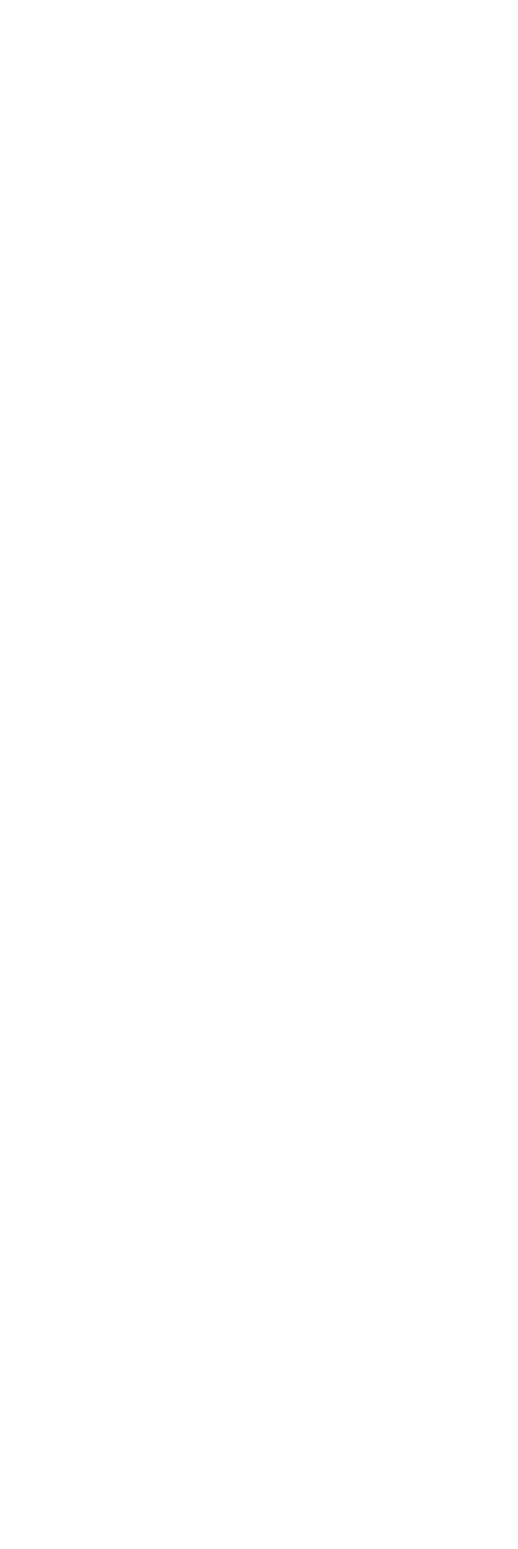
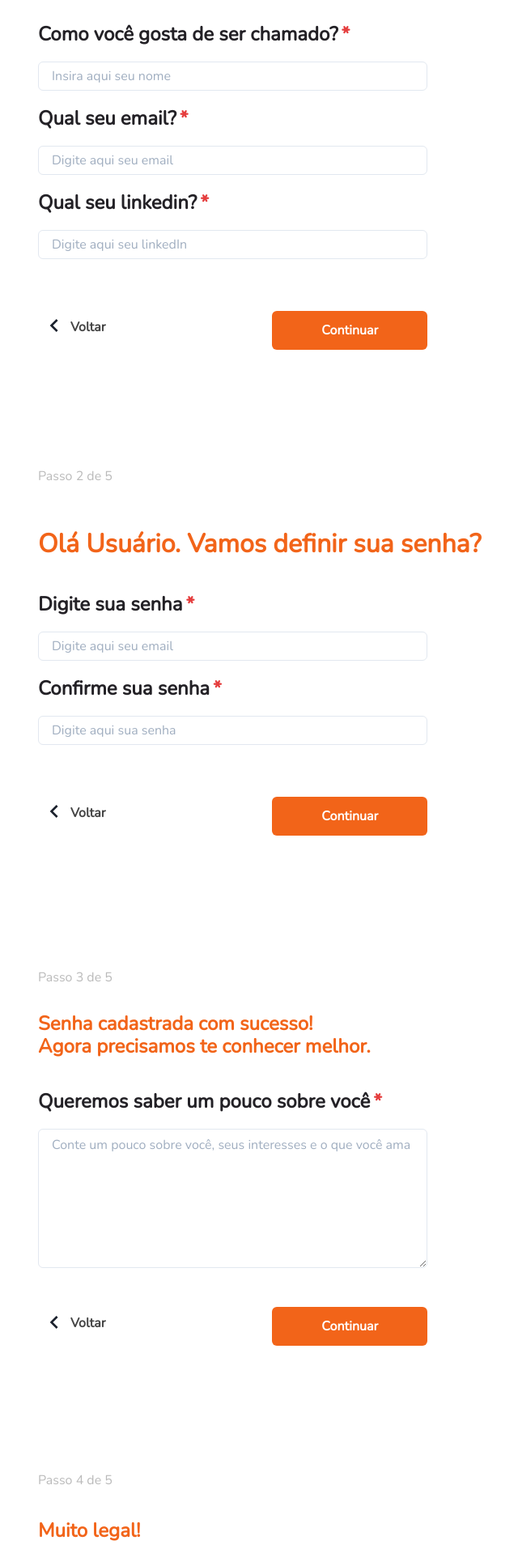
Before and after one commit to drapalskiMario/client-mentoree, a Next.js app: page /signup in a window 1280 px wide. Shown: the part 800-2713 px from the top of the page at 81% size, without its empty margins (81-721 px from the left). Before the commit the page ends 800 px from the top, so only its background shows below. Built offline with nearby package versions, Linux system fonts and the light colour scheme.

Commit message:
ajustments in pages

```diff
--- a/src/components/Signup/Desktop/SignupDesktopPartOne.tsx
+++ b/src/components/Signup/Desktop/SignupDesktopPartOne.tsx
@@ -1,4 +1,14 @@
-import { Text, Box, Link, Input, Flex, IconButton, Button } from '@chakra-ui/react'
+import {
+  Text,
+  Box,
+  Link,
+  Input,
+  Flex,
+  IconButton,
+  Button,
+  FormControl,
+  FormLabel,
+} from '@chakra-ui/react'
 import { ChevronLeftIcon } from '@chakra-ui/icons'
 
 export function SignupDesktopPartOne() {
@@ -9,38 +19,35 @@ export function SignupDesktopPartOne() {
       width="80%"
       margin="0 auto"
     >
-      <Text
-        fontSize="1rem"
-        color="#BABABA"
-        padding="3rem 0"
-      >
+      <Text fontSize="1rem" color="#BABABA" padding="3rem 0">
         Passo 1 de 5
       </Text>
-      <Box>
-        <Text
+      <form action="">
+        <FormControl id="name" isRequired>
+          <FormLabel
             color="#232126"
             fontSize="1.5rem"
             fontWeight="bold"
             paddingBottom=".5rem"
           >
             Como você gosta de ser chamado?
-        </Text>
+          </FormLabel>
           <Input
             placeholder="Insira aqui seu nome"
             height="2.25rem"
             width="47%"
             marginBottom="1rem"
           />
-      </Box>
-      <Box>
-        <Text
+        </FormControl>
+        <FormControl id="email" isRequired>
+          <FormLabel
             color="#232126"
             fontSize="1.5rem"
             fontWeight="bold"
             paddingBottom=".5rem"
           >
             Qual seu email?
-        </Text>
+          </FormLabel>
           <Input
             placeholder="Digite aqui seu email"
             height="2.25rem"
@@ -48,36 +55,34 @@ export function SignupDesktopPartOne() {
             marginBottom="1rem"
             type="email"
           />
-      </Box>
-      <Box>
-        <Text
+        </FormControl>
+        <FormControl id="linkedIn" isRequired>
+          <FormLabel
             color="#232126"
             fontSize="1.5rem"
             fontWeight="bold"
             paddingBottom=".5rem"
           >
             Qual seu linkedin?
-        </Text>
+          </FormLabel>
           <Input
-          placeholder="Digite aqui seu email"
+            placeholder="Digite aqui seu linkedIn"
             height="2.25rem"
             width="47%"
             marginBottom="1rem"
             type="url"
           />
-      </Box>
+        </FormControl>
         <Flex
           width="47%"
           marginBottom="1rem"
           justifyContent="space-between"
           marginTop="2rem"
         >
-       <Flex
-          alignItems="center"
-          >
+          <Flex alignItems="center">
             <IconButton
               aria-label="Voltar"
-            icon={<ChevronLeftIcon/>}
+              icon={<ChevronLeftIcon />}
               height="3rem"
               backgroundColor="#ffffff"
               variant="unstyled"
@@ -92,10 +97,6 @@ export function SignupDesktopPartOne() {
               Voltar
             </Text>
           </Flex>
-        <Link
-          href="./signup-part-two"
-          color="#ffffff"
-        >
           <Button
             width="12rem"
             height="3rem"
@@ -103,15 +104,12 @@ export function SignupDesktopPartOne() {
             backgroundColor="#F26419"
             variant="unstyled"
             marginTop="1rem"
+            type="submit"
           >
-            <Text
-              fontSize="1rem"
-            >
-              Continuar
-            </Text>
+            <Text fontSize="1rem">Continuar</Text>
           </Button>
-        </Link>
         </Flex>
+      </form>
     </Box>
   )
 }
--- a/src/components/Signup/Desktop/SignupDesktopPartThree.tsx
+++ b/src/components/Signup/Desktop/SignupDesktopPartThree.tsx
@@ -1,4 +1,14 @@
-import { Text, Box, Link, Textarea, Flex, IconButton, Button } from '@chakra-ui/react'
+import {
+  Text,
+  Box,
+  Link,
+  Textarea,
+  Flex,
+  IconButton,
+  Button,
+  FormControl,
+  FormLabel,
+} from '@chakra-ui/react'
 import { ChevronLeftIcon } from '@chakra-ui/icons'
 
 export function SignupDesktopPartThree() {
@@ -9,11 +19,7 @@ export function SignupDesktopPartThree() {
       width="80%"
       margin="0 auto"
     >
-      <Text
-        fontSize="1rem"
-        color="#BABABA"
-        padding="2.7rem 0"
-      >
+      <Text fontSize="1rem" color="#BABABA" padding="2.7rem 0">
         Passo 3 de 5
       </Text>
       <Text
@@ -33,15 +39,16 @@ export function SignupDesktopPartThree() {
       >
         Agora precisamos te conhecer melhor.
       </Text>
-      <Box>
-        <Text
+      <form action="">
+        <FormControl id="about" isRequired>
+          <FormLabel
             color="#232126"
             fontSize="1.5rem"
             fontWeight="bold"
             paddingBottom=".5rem"
           >
             Queremos saber um pouco sobre você
-        </Text>
+          </FormLabel>
           <Textarea
             color="#8B8B8C"
             fontSize="1rem"
@@ -49,30 +56,23 @@ export function SignupDesktopPartThree() {
             placeholder="Conte um pouco sobre você, seus interesses e o que você ama"
             width="47%"
             rows={7}
-        >
-        </Textarea>
-      </Box>
+          ></Textarea>
+        </FormControl>
         <Flex
           width="47%"
           marginBottom="1rem"
           justifyContent="space-between"
           marginTop="2rem"
         >
-       <Flex
-          alignItems="center"
-          >
-          <Link
-            href="./signup-part-two"
-          >
+          <Flex alignItems="center">
               <IconButton
                 aria-label="Voltar"
-              icon={<ChevronLeftIcon/>}
+                icon={<ChevronLeftIcon />}
                 height="3rem"
                 backgroundColor="#ffffff"
                 variant="unstyled"
                 fontSize="2rem"
               />
-          </Link>
             <Text
               fontSize="1rem"
               color="#444444"
@@ -82,10 +82,6 @@ export function SignupDesktopPartThree() {
               Voltar
             </Text>
           </Flex>
-        <Link
-          href="./signup-part-four"
-          color="#ffffff"
-        >
             <Button
               width="12rem"
               height="3rem"
@@ -93,15 +89,12 @@ export function SignupDesktopPartThree() {
               backgroundColor="#F26419"
               variant="unstyled"
               marginTop="1rem"
+              type="submit"
             >
-            <Text
-              fontSize="1rem"
-            >
-              Continuar
-            </Text>
+              <Text fontSize="1rem">Continuar</Text>
             </Button>
-        </Link>
         </Flex>
+      </form>
     </Box>
   )
 }
--- a/src/components/Signup/Desktop/SignupDesktopPartTwo.tsx
+++ b/src/components/Signup/Desktop/SignupDesktopPartTwo.tsx
@@ -1,4 +1,14 @@
-import { Text, Box, Link, Input, Flex, IconButton, Button } from '@chakra-ui/react'
+import {
+  Text,
+  Box,
+  Link,
+  Input,
+  Flex,
+  IconButton,
+  Button,
+  FormControl,
+  FormLabel,
+} from '@chakra-ui/react'
 import { ChevronLeftIcon } from '@chakra-ui/icons'
 
 export function SignupDesktopPartTwo() {
@@ -9,11 +19,7 @@ export function SignupDesktopPartTwo() {
       width="80%"
       margin="0 auto"
     >
-      <Text
-        fontSize="1rem"
-        color="#BABABA"
-        padding="3rem 0"
-      >
+      <Text fontSize="1rem" color="#BABABA" padding="3rem 0">
         Passo 2 de 5
       </Text>
       <Text
@@ -24,15 +30,16 @@ export function SignupDesktopPartTwo() {
       >
         Olá Usuário. Vamos definir sua senha?
       </Text>
-      <Box>
-        <Text
+      <form action="">
+        <FormControl id="password" isRequired>
+          <FormLabel
             color="#232126"
             fontSize="1.5rem"
             fontWeight="bold"
             paddingBottom=".5rem"
           >
             Digite sua senha
-        </Text>
+          </FormLabel>
           <Input
             placeholder="Digite aqui seu email"
             height="2.25rem"
@@ -40,45 +47,39 @@ export function SignupDesktopPartTwo() {
             marginBottom="1rem"
             type="password"
           />
-      </Box>
-      <Box>
-        <Text
+        </FormControl>
+        <FormControl id="confirmationPassword" isRequired>
+          <FormLabel
             color="#232126"
             fontSize="1.5rem"
             fontWeight="bold"
             paddingBottom=".5rem"
           >
             Confirme sua senha
-        </Text>
+          </FormLabel>
           <Input
-          placeholder="Digite aqui seu email"
+            placeholder="Digite aqui sua senha"
             height="2.25rem"
             width="47%"
             marginBottom="1rem"
             type="password"
           />
-      </Box>
+        </FormControl>
         <Flex
           width="47%"
           marginBottom="1rem"
           justifyContent="space-between"
           marginTop="2rem"
         >
-       <Flex
-          alignItems="center"
-          >
-          <Link
-            href="./signup-part-one"
-          >
+          <Flex alignItems="center">
             <IconButton
               aria-label="Voltar"
-              icon={<ChevronLeftIcon/>}
+              icon={<ChevronLeftIcon />}
               height="3rem"
               backgroundColor="#ffffff"
               variant="unstyled"
               fontSize="2rem"
             />
-          </Link>
             <Text
               fontSize="1rem"
               color="#444444"
@@ -88,10 +89,6 @@ export function SignupDesktopPartTwo() {
               Voltar
             </Text>
           </Flex>
-        <Link
-          href="./signup-part-three"
-          color="#ffffff"
-        >
           <Button
             width="12rem"
             height="3rem"
@@ -99,15 +96,12 @@ export function SignupDesktopPartTwo() {
             backgroundColor="#F26419"
             variant="unstyled"
             marginTop="1rem"
+            type="submit"
           >
-            <Text
-              fontSize="1rem"
-            >
-              Continuar
-            </Text>
+            <Text fontSize="1rem">Continuar</Text>
           </Button>
-        </Link>
         </Flex>
+      </form>
     </Box>
   )
 }
--- a/src/pages/signup.tsx
+++ b/src/pages/signup.tsx
@@ -2,12 +2,24 @@ import { NavBar } from '../components/NavBar/NavBar'
 import { FooterDesktop } from '../components/Footer/FooterDesktop'
 import { SignupDesktop } from '../components/Signup/Desktop/SignupDesktop'
 import { SignupMobile } from '../components/Signup/Mobile/SignupMobile'
+import { SignupDesktopPartOne } from '../components/Signup/Desktop/SignupDesktopPartOne'
+import { SignupDesktopPartTwo } from '../components/Signup/Desktop/SignupDesktopPartTwo'
+import { SignupDesktopPartThree } from '../components/Signup/Desktop/SignupDesktopPartThree'
+import { SignupDesktopPartFour } from '../components/Signup/Desktop/SignupDesktopPartFour'
+import { SignupDesktopPartFiveMentor } from '../components/Signup/Desktop/SignupDesktopPartFiveMentor'
+import { SignupDesktopPartFiveMentored } from '../components/Signup/Desktop/SignupDesktopPartFiveMentored'
 
 export default function Signup () {
   return (
     <>
       <NavBar />
       <SignupDesktop />
+      <SignupDesktopPartOne />
+      <SignupDesktopPartTwo />
+      <SignupDesktopPartThree />
+      <SignupDesktopPartFour />
+      <SignupDesktopPartFiveMentor />
+      <SignupDesktopPartFiveMentored />
       <SignupMobile />
       <FooterDesktop />
     </>
```
Also changed, not shown: src/components/Signup/Desktop/SignupDesktopPartFiveMentor.tsx (+32 -32 lines), src/components/Signup/Desktop/SignupDesktopPartFiveMentored.tsx (+26 -32 lines), src/components/Signup/Desktop/SignupDesktopPartFour.tsx (+25 -31 lines), src/interfaces/User.ts (added, +12 -0 lines). Lines whose indentation alone changed are shown as unchanged.
